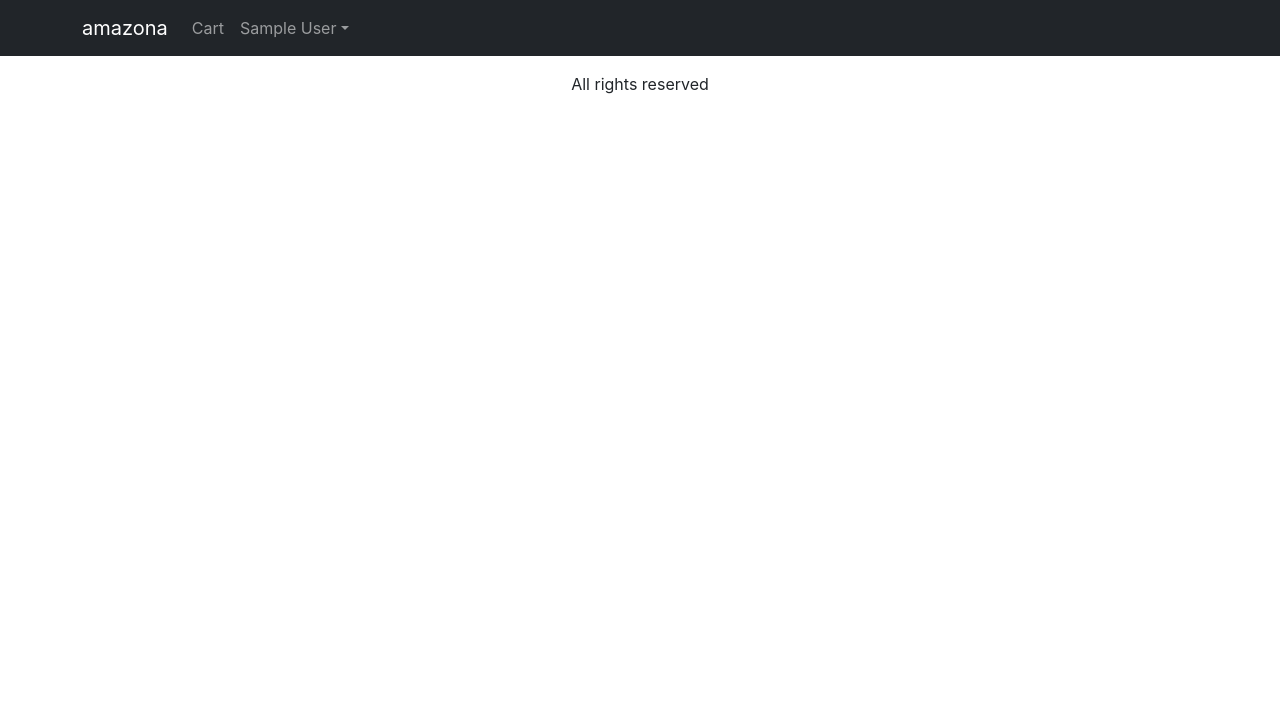
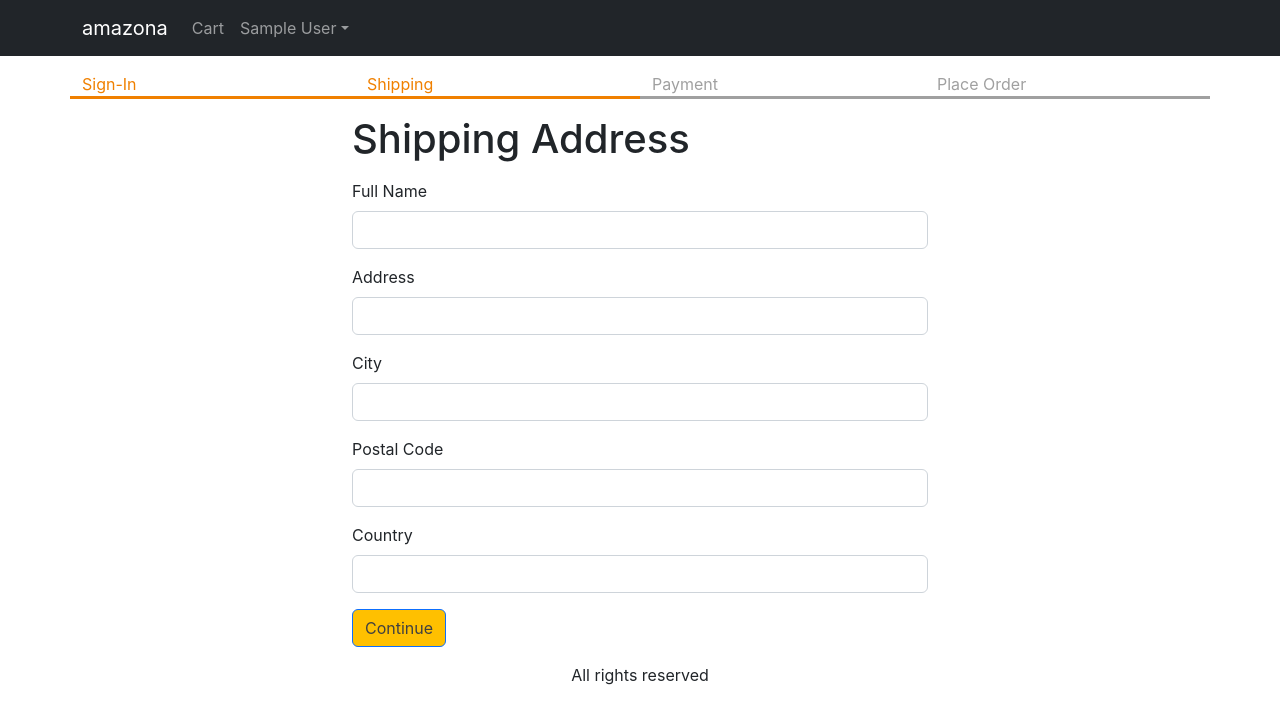
Before and after one commit to motaleonardo/mern-ecom, a React (Create React App) app in the folder frontend/: page /shipping in a window 1280 px wide. Shown: the top 724 px of the page. Built offline with nearby package versions, Linux system fonts and the light colour scheme; sample sign-in values are in the browser's storage.

Commit message:
class_24

```diff
--- a/frontend/src/App.js
+++ b/frontend/src/App.js
@@ -13,6 +13,7 @@
 import { Store } from './Store';
 import CartScreen from './Screens/CartScreen';
 import SigninScreen from './Screens/SigninScreen';
+import ShippingAddressScreen from './Screens/ShippingAddressScreen';
 
 function App() {
   const { state, dispatch: ctxDispatch } = useContext(Store);
@@ -21,6 +22,7 @@
   const signoutHandler = () => {
     ctxDispatch({ type: 'USER_SIGNOUT' });
     localStorage.removeItem('userInfo');
+    localStorage.removeItem('shippingAddress');
   };
 
   return (
@@ -74,6 +76,7 @@
               <Route path="/product/:slug" element={<ProductScreen />} />
               <Route path="/cart" element={<CartScreen />} />
               <Route path="/signin" element={<SigninScreen />} />
+              <Route path="/shipping" element={<ShippingAddressScreen />} />
               <Route path="/" element={<HomeScreen />} />
             </Routes>
           </Container>
--- a/frontend/src/Screens/CartScreen.js
+++ b/frontend/src/Screens/CartScreen.js
@@ -83,7 +83,7 @@
                         <i className="fas fa-plus-circle"></i>
                       </Button>
                     </Col>
-                    <Col md={3}>${item.price}</Col>
+                    <Col md={3}>R$ {item.price}</Col>
                     <Col md={2}>
                       <Button
                         onClick={() => removeItemHandler(item)}
@@ -105,7 +105,7 @@
                 <ListGroup.Item>
                   <h3>
                     Subtotal ({cartItems.reduce((a, c) => a + c.quantity, 0)}{' '}
-                    items) :
+                    items) : R${' '}
                     {cartItems.reduce((a, c) => a + c.price * c.quantity, 0)}
                   </h3>
                 </ListGroup.Item>
--- a/frontend/src/Screens/HomeScreen.js
+++ b/frontend/src/Screens/HomeScreen.js
@@ -29,7 +29,6 @@
     error: '',
   });
 
-  // const [products, setProducts] = useState([]);
   useEffect(() => {
     const fetchData = async () => {
       dispatch({ type: 'FETCH_REQUEST' });
@@ -39,7 +38,6 @@
       } catch (err) {
         dispatch({ type: 'FETCH_FAIL', payload: err.message });
       }
-      //setProducts(result.data);
     };
     fetchData();
   }, []);
--- a/frontend/src/Screens/ProductScreen.js
+++ b/frontend/src/Screens/ProductScreen.js
@@ -94,7 +94,7 @@
                 numReviews={product.numReviews}
               ></Rating>
             </ListGroup.Item>
-            <ListGroup.Item>Price : {product.price}</ListGroup.Item>
+            <ListGroup.Item>Price : R$ {product.price}</ListGroup.Item>
             <ListGroup.Item>
               Description:
               <p>{product.description}</p>
@@ -108,7 +108,7 @@
                 <ListGroup.Item>
                   <Row>
                     <Col>Price:</Col>
-                    <Col>{product.price}</Col>
+                    <Col> R$ {product.price}</Col>
                   </Row>
                 </ListGroup.Item>
                 <ListGroup.Item>
--- /dev/null
+++ b/frontend/src/Screens/ShippingAddressScreen.js
@@ -0,0 +1,111 @@
+import React, { useContext, useEffect, useState } from 'react';
+import { Helmet } from 'react-helmet-async';
+import Form from 'react-bootstrap/Form';
+import Button from 'react-bootstrap/Button';
+import { useNavigate } from 'react-router-dom';
+import { Store } from '../Store';
+import CheckoutSteps from '../components/CheckoutSteps';
+
+export default function ShippingAddressScreen() {
+  const navigate = useNavigate();
+  const { state, dispatch: ctxDispatch } = useContext(Store);
+  const {
+    userInfo,
+    cart: { shippingAddress },
+  } = state;
+  const [fullName, setFullName] = useState(shippingAddress.fullName || '');
+  const [address, setAddress] = useState(shippingAddress.address || '');
+  const [city, setCity] = useState(shippingAddress.city || '');
+  const [postalCode, setPostalCode] = useState(
+    shippingAddress.postalCode || ''
+  );
+  useEffect(() => {
+    if (!userInfo) {
+      navigate('/signin?redirect=/shipping');
+    }
+  }, [userInfo, navigate]);
+  const [country, setCountry] = useState(shippingAddress.country || '');
+  const submitHandler = (e) => {
+    e.preventDefault();
+    ctxDispatch({
+      type: 'SAVE_SHIPPING_ADDRESS',
+      payload: {
+        fullName,
+        address,
+        city,
+        postalCode,
+        country,
+      },
+    });
+    localStorage.setItem(
+      'shippingAddress',
+      JSON.stringify({
+        fullName,
+        address,
+        city,
+        postalCode,
+        country,
+      })
+    );
+    navigate('/payment');
+  };
+  return (
+    <div>
+      <Helmet>
+        <title>Shipping Address</title>
+      </Helmet>
+
+      <CheckoutSteps step1 step2></CheckoutSteps>
+      <div className="container small-container">
+        <h1 className="my-3">Shipping Address</h1>
+        <Form onSubmit={submitHandler}>
+          <Form.Group className="mb-3" controlId="fullName">
+            <Form.Label>Full Name</Form.Label>
+            <Form.Control
+              value={fullName}
+              onChange={(e) => setFullName(e.target.value)}
+              required
+            />
+          </Form.Group>
+          <Form.Group className="mb-3" controlId="address">
+            <Form.Label>Address</Form.Label>
+            <Form.Control
+              value={address}
+              onChange={(e) => setAddress(e.target.value)}
+              required
+            />
+          </Form.Group>
+          <Form.Group className="mb-3" controlId="city">
+            <Form.Label>City</Form.Label>
+            <Form.Control
+              value={city}
+              onChange={(e) => setCity(e.target.value)}
+              required
+            />
+          </Form.Group>
+          <Form.Group className="mb-3" controlId="postalCode">
+            <Form.Label>Postal Code</Form.Label>
+            <Form.Control
+              value={postalCode}
+              onChange={(e) => setPostalCode(e.target.value)}
+              required
+            />
+          </Form.Group>
+          <Form.Group className="mb-3" controlId="country">
+            <Form.Label>Country</Form.Label>
+            <Form.Control
+              value={country}
+              onChange={(e) => setCountry(e.target.value)}
+              required
+            />
+          </Form.Group>
+          <div className="mb-3">
+            <Button variant="primary" type="submit">
+              Continue
+            </Button>
+          </div>
+        </Form>
+      </div>
+    </div>
+  );
+}
--- a/frontend/src/Store.js
+++ b/frontend/src/Store.js
@@ -8,6 +8,9 @@
     : null,
 
   cart: {
+    shippingAddress: localStorage.getItem('shippingAddress')
+      ? JSON.parse(localStorage.getItem('shippingAddress'))
+      : {},
     cartItems: localStorage.getItem('cartItems')
       ? JSON.parse(localStorage.getItem('cartItems'))
       : [],
@@ -42,6 +45,18 @@
       return {
         ...state,
         userInfo: null,
+        cart: {
+          cartItems: [],
+          shippingAddress: {},
+        },
+      };
+    case 'SAVE_SHIPPING_ADDRESS':
+      return {
+        ...state,
+        cart: {
+          ...state.cart,
+          shippingAddress: action.payload,
+        },
       };
     default:
       return state;
--- /dev/null
+++ b/frontend/src/components/CheckoutSteps.js
@@ -0,0 +1,14 @@
+import React from 'react';
+import Row from 'react-bootstrap/Row';
+import Col from 'react-bootstrap/Col';
+
+export default function CheckoutSteps(props) {
+  return (
+    <Row className="checkout-steps">
+      <Col className={props.step1 ? 'active' : ''}>Sign-In</Col>
+      <Col className={props.step2 ? 'active' : ''}>Shipping</Col>
+      <Col className={props.step3 ? 'active' : ''}>Payment</Col>
+      <Col className={props.step4 ? 'active' : ''}>Place Order</Col>
+    </Row>
+  );
+}
--- a/frontend/src/components/Products.js
+++ b/frontend/src/components/Products.js
@@ -38,7 +38,7 @@
           <Card.Title>{product.name}</Card.Title>
         </Link>
         <Rating rating={product.rating} numReviews={product.numReviews} />
-        <Card.Text>{product.price}</Card.Text>
+        <Card.Text>R$ {product.price}</Card.Text>
         {product.countInStock === 0 ? (
           <Button variant="light" disabled>
             Out of Stock
--- a/frontend/src/index.css
+++ b/frontend/src/index.css
@@ -55,3 +55,12 @@
 .small-container {
   max-width: 600px;
 }
+
+.checkout-steps > div {
+  border-bottom: 0.2rem solid #a0a0a0;
+  color: #a0a0a0;
+}
+.checkout-steps > div.active {
+  border-bottom: 0.2rem solid #f08000;
+  color: #f08000;
+}
```
